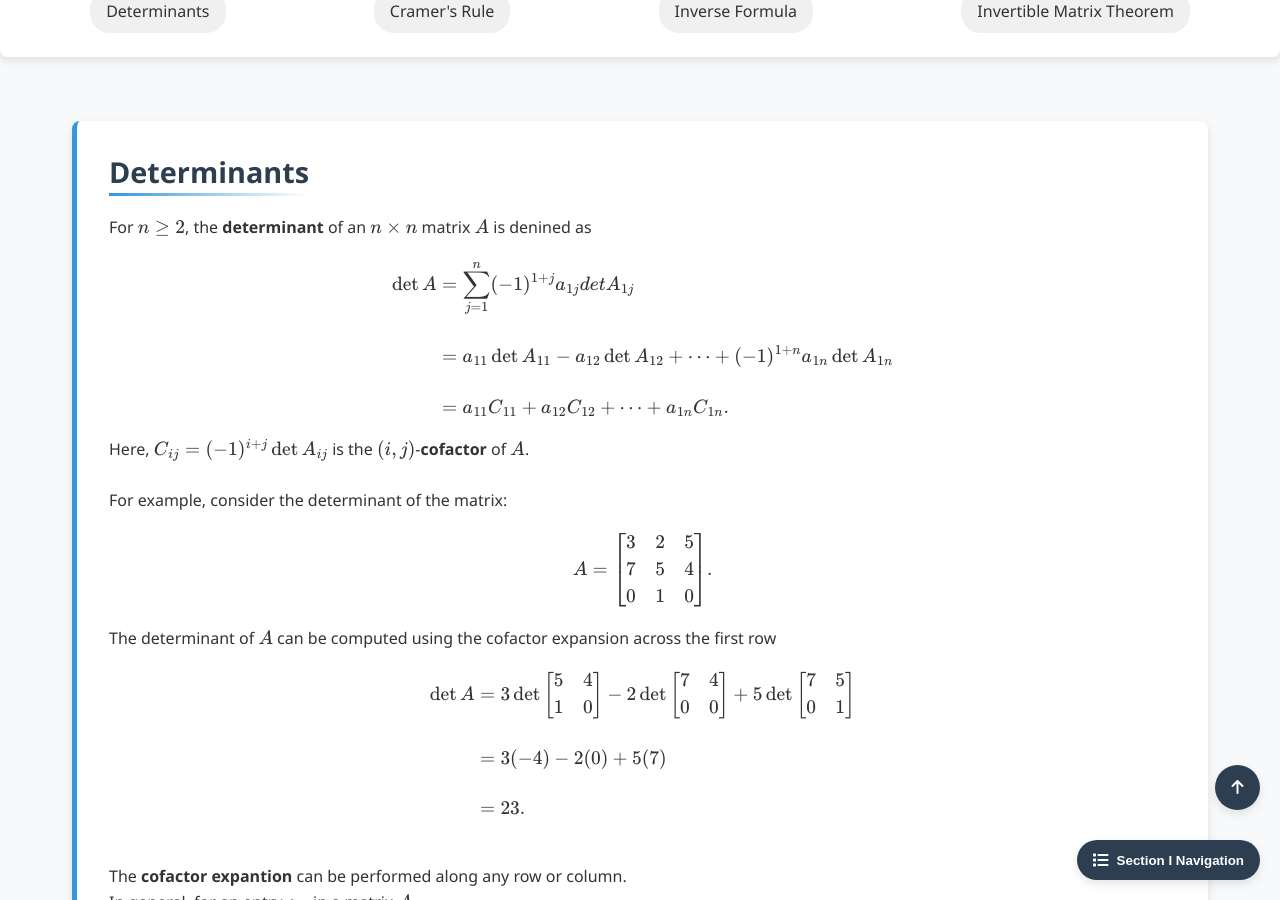
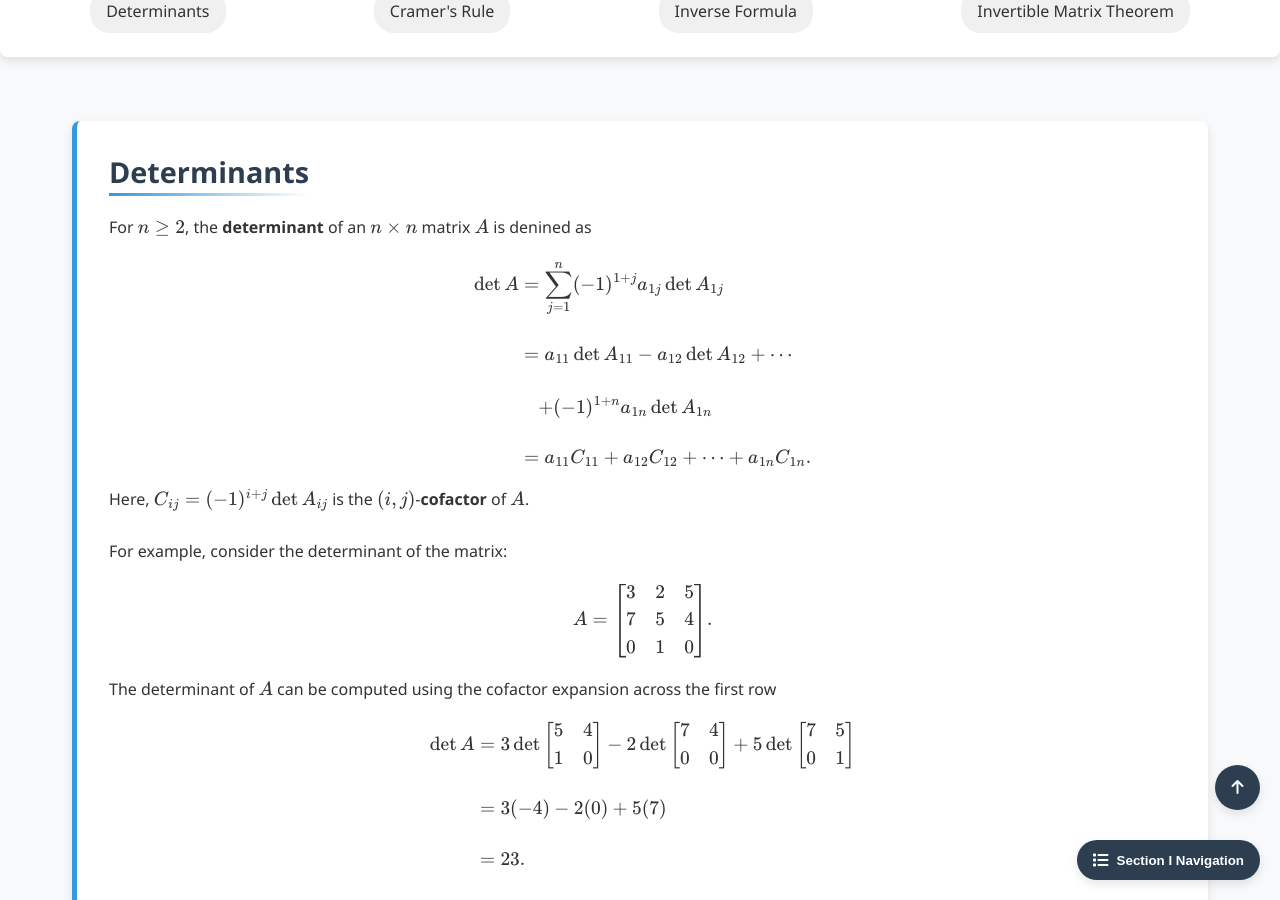
Before and after one commit to Yusukey01/yusukey01.github.io, a Jekyll site: the page built from Mathematics/Linear_algebra/determinants.html, in a window 1280 px wide and 900 px high, scrolled down 473 px. Built offline with Jekyll 4.4.1, drawn with Linux system fonts in a browser that asks for light colours.

Commit message:
Updated Section 1-4s

```diff
--- a/Mathematics/Linear_algebra/determinants.html
+++ b/Mathematics/Linear_algebra/determinants.html
@@ -135,10 +135,11 @@ uses_python: false
             <h2>Determinants</h2>
             <p>
             For \(n \geq 2\), the <strong>determinant</strong> of an \(n \times n\) matrix \(A\) is denined as
-            \[
+           \[
             \begin{align*}
-            \det A  &= \sum_{j=1}^n (-1)^{1+j} a_{1j} detA_{1j} \\\\
-                    &= a_{11}\det A_{11}-a_{12}\det A_{12}+\cdots+(-1)^{1+n}a_{1n}\det A_{1n}\\\\
+            \det A  &= \sum_{j=1}^n (-1)^{1+j} a_{1j} \det A_{1j} \\\\
+                    &= a_{11}\det A_{11}-a_{12}\det A_{12}+\cdots \\\\
+                    &\quad +(-1)^{1+n}a_{1n}\det A_{1n}\\\\
                     &= a_{11}C_{11}+a_{12}C_{12} + \cdots + a_{1n}C_{1n}.
             \end{align*}
             \]
```
